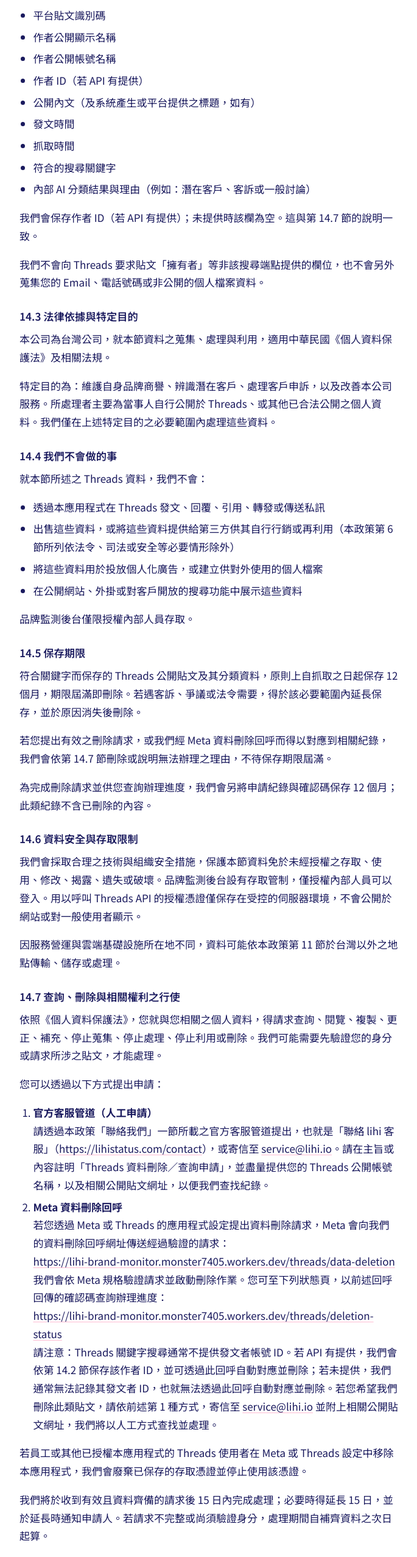
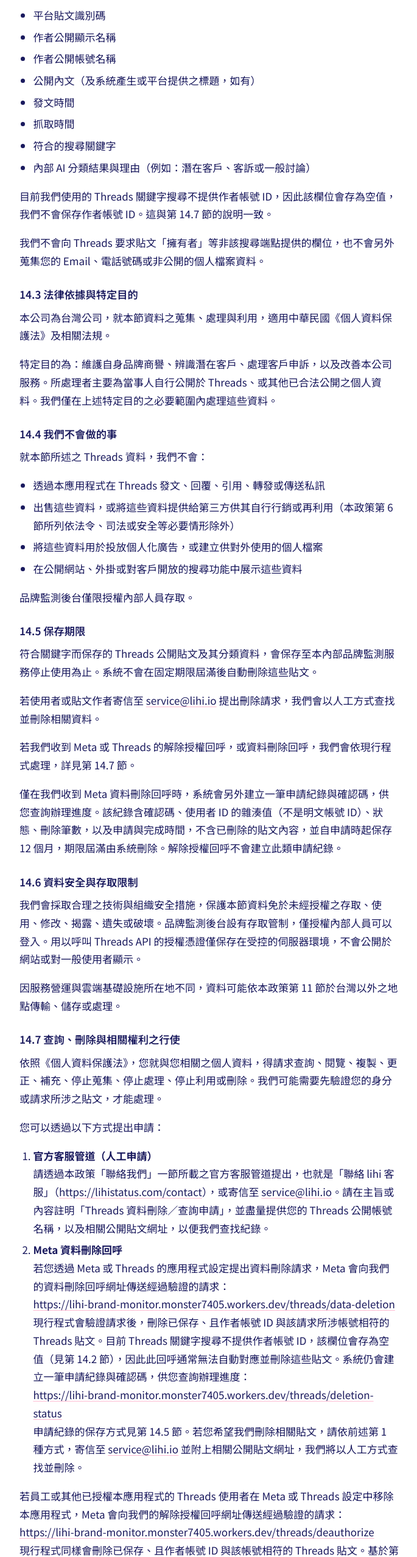
Before and after one commit to JardiniTsai/lihi-privacy, a plain HTML site: page index.html in a window 1280 px wide. Shown: the part 6848-9402 px from the top of the page at 61% size, without its empty margins (296-981 px from the left). Drawn offline with Linux system fonts and the light colour scheme.

Commit message:
依現況修正 Threads 貼文保存期限，並統一作者 ID 與回呼刪除說明

```diff
--- a/index.html
+++ b/index.html
@@ -201,14 +201,13 @@
 <li>平台貼文識別碼</li>
 <li>作者公開顯示名稱</li>
 <li>作者公開帳號名稱</li>
-<li>作者 ID（若 API 有提供）</li>
 <li>公開內文（及系統產生或平台提供之標題，如有）</li>
 <li>發文時間</li>
 <li>抓取時間</li>
 <li>符合的搜尋關鍵字</li>
 <li>內部 AI 分類結果與理由（例如：潛在客戶、客訴或一般討論）</li>
 </ul>
-<p>我們會保存作者 ID（若 API 有提供）；未提供時該欄為空。這與第 14.7 節的說明一致。</p>
+<p>目前我們使用的 Threads 關鍵字搜尋不提供作者帳號 ID，因此該欄位會存為空值，我們不會保存作者帳號 ID。這與第 14.7 節的說明一致。</p>
 <p>我們不會向 Threads 要求貼文「擁有者」等非該搜尋端點提供的欄位，也不會另外蒐集您的 Email、電話號碼或非公開的個人檔案資料。</p>
 <h3 id="s14-3">14.3 法律依據與特定目的</h3>
 <p>本公司為台灣公司，就本節資料之蒐集、處理與利用，適用中華民國《個人資料保護法》及相關法規。</p>
@@ -223,9 +222,10 @@
 </ul>
 <p>品牌監測後台僅限授權內部人員存取。</p>
 <h3 id="s14-5">14.5 保存期限</h3>
-<p>符合關鍵字而保存的 Threads 公開貼文及其分類資料，原則上自抓取之日起保存 12 個月，期限屆滿即刪除。若遇客訴、爭議或法令需要，得於該必要範圍內延長保存，並於原因消失後刪除。</p>
-<p>若您提出有效之刪除請求，或我們經 Meta 資料刪除回呼而得以對應到相關紀錄，我們會依第 14.7 節刪除或說明無法辦理之理由，不待保存期限屆滿。</p>
-<p>為完成刪除請求並供您查詢辦理進度，我們會另將申請紀錄與確認碼保存 12 個月；此類紀錄不含已刪除的內容。</p>
+<p>符合關鍵字而保存的 Threads 公開貼文及其分類資料，會保存至本內部品牌監測服務停止使用為止。系統不會在固定期限屆滿後自動刪除這些貼文。</p>
+<p>若使用者或貼文作者寄信至 <a href="mailto:service@lihi.io">service@lihi.io</a> 提出刪除請求，我們會以人工方式查找並刪除相關資料。</p>
+<p>若我們收到 Meta 或 Threads 的解除授權回呼，或資料刪除回呼，我們會依現行程式處理，詳見第 14.7 節。</p>
+<p>僅在我們收到 Meta 資料刪除回呼時，系統會另外建立一筆申請紀錄與確認碼，供您查詢辦理進度。該紀錄含確認碼、使用者 ID 的雜湊值（不是明文帳號 ID）、狀態、刪除筆數，以及申請與完成時間，不含已刪除的貼文內容，並自申請時起保存 12 個月，期限屆滿由系統刪除。解除授權回呼不會建立此類申請紀錄。</p>
 <h3 id="s14-6">14.6 資料安全與存取限制</h3>
 <p>我們會採取合理之技術與組織安全措施，保護本節資料免於未經授權之存取、使用、修改、揭露、遺失或破壞。品牌監測後台設有存取管制，僅授權內部人員可以登入。用以呼叫 Threads API 的授權憑證僅保存在受控的伺服器環境，不會公開於網站或對一般使用者顯示。</p>
 <p>因服務營運與雲端基礎設施所在地不同，資料可能依本政策第 11 節於台灣以外之地點傳輸、儲存或處理。</p>
@@ -238,11 +238,13 @@
 <li><strong>Meta 資料刪除回呼</strong><br />
 若您透過 Meta 或 Threads 的應用程式設定提出資料刪除請求，Meta 會向我們的資料刪除回呼網址傳送經過驗證的請求：<br />
 <a href="https://lihi-brand-monitor.monster7405.workers.dev/threads/data-deletion">https://lihi-brand-monitor.monster7405.workers.dev/threads/data-deletion</a><br />
-我們會依 Meta 規格驗證請求並啟動刪除作業。您可至下列狀態頁，以前述回呼回傳的確認碼查詢辦理進度：<br />
+現行程式會驗證請求後，刪除已保存、且作者帳號 ID 與該請求所涉帳號相符的 Threads 貼文。目前 Threads 關鍵字搜尋不提供作者帳號 ID，該欄位會存為空值（見第 14.2 節），因此此回呼通常無法自動對應並刪除這些貼文。系統仍會建立一筆申請紀錄與確認碼，供您查詢辦理進度：<br />
 <a href="https://lihi-brand-monitor.monster7405.workers.dev/threads/deletion-status">https://lihi-brand-monitor.monster7405.workers.dev/threads/deletion-status</a><br />
-請注意：Threads 關鍵字搜尋通常不提供發文者帳號 ID。若 API 有提供，我們會依第 14.2 節保存該作者 ID，並可透過此回呼自動對應並刪除；若未提供，我們通常無法記錄其發文者 ID，也就無法透過此回呼自動對應並刪除。若您希望我們刪除此類貼文，請依前述第 1 種方式，寄信至 <a href="mailto:service@lihi.io">service@lihi.io</a> 並附上相關公開貼文網址，我們將以人工方式查找並處理。</li>
+申請紀錄的保存方式見第 14.5 節。若您希望我們刪除相關貼文，請依前述第 1 種方式，寄信至 <a href="mailto:service@lihi.io">service@lihi.io</a> 並附上相關公開貼文網址，我們將以人工方式查找並刪除。</li>
 </ol>
-<p>若員工或其他已授權本應用程式的 Threads 使用者在 Meta 或 Threads 設定中移除本應用程式，我們會廢棄已保存的存取憑證並停止使用該憑證。</p>
+<p>若員工或其他已授權本應用程式的 Threads 使用者在 Meta 或 Threads 設定中移除本應用程式，Meta 會向我們的解除授權回呼網址傳送經過驗證的請求：<br />
+<a href="https://lihi-brand-monitor.monster7405.workers.dev/threads/deauthorize">https://lihi-brand-monitor.monster7405.workers.dev/threads/deauthorize</a><br />
+現行程式同樣會刪除已保存、且作者帳號 ID 與該帳號相符的 Threads 貼文。基於第 14.2 節所述原因，此回呼通常也無法自動對應並刪除關鍵字搜尋所保存的貼文。解除授權回呼不會建立申請紀錄或確認碼。</p>
 <p>我們將於收到有效且資料齊備的請求後 15 日內完成處理；必要時得延長 15 日，並於延長時通知申請人。若請求不完整或尚須驗證身分，處理期間自補齊資料之次日起算。</p>
 <h2 id="s15">15. 聯絡我們</h2>
 <p>若您對本隱私權政策或資料處理方式有任何問題，請透過以下官方客服管道與我們聯繫：</p>
```
Also changed, not shown: en/index.html (+10 -8 lines).
